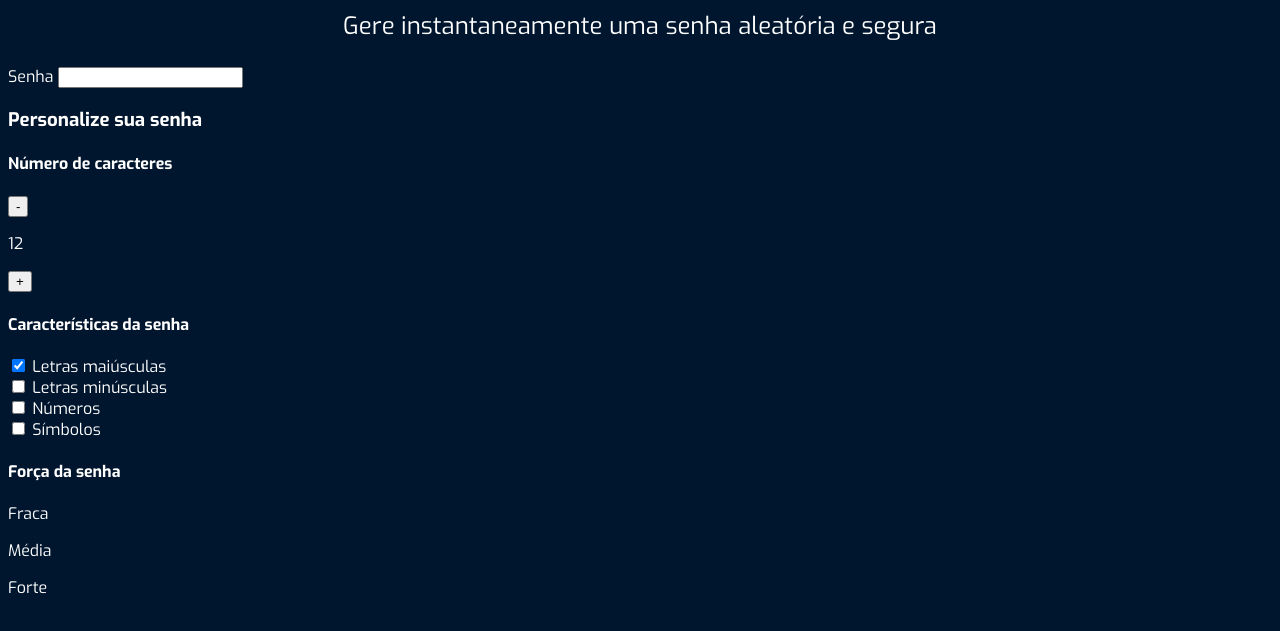
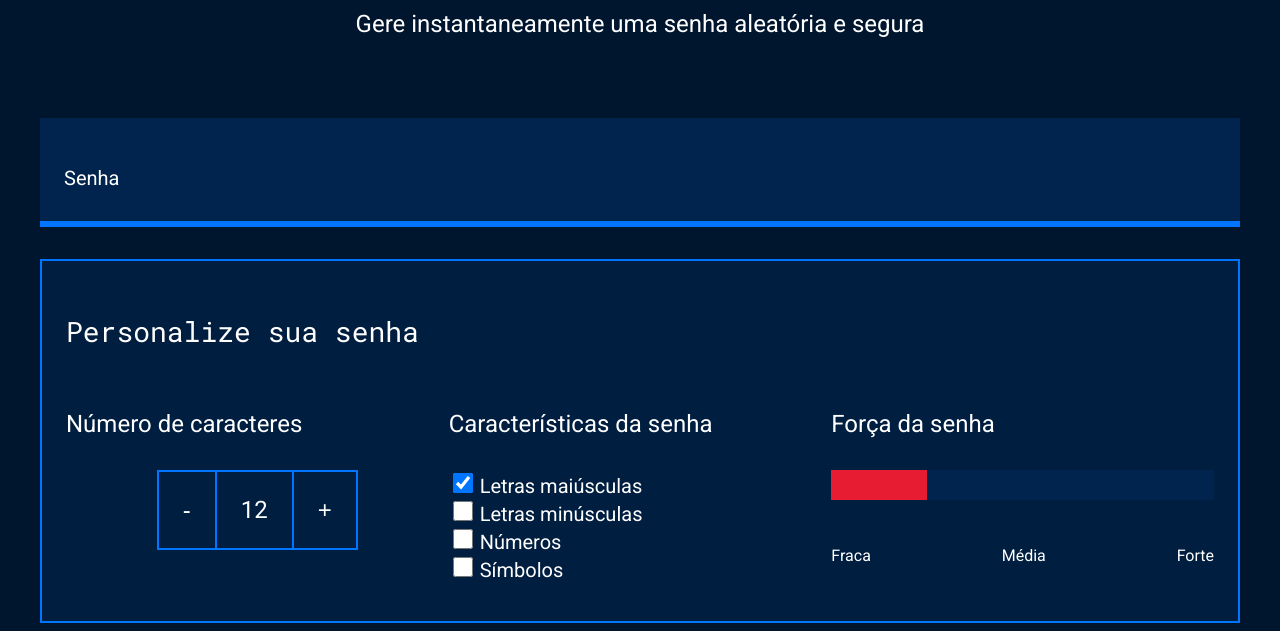
Before and after one commit to matheusdofullbox/Seguran-a-Digital, a plain HTML site: page index.html in a window 1280 px wide. Shown: the part 208-839 px from the top of the page. Drawn offline with Linux system fonts and the light colour scheme; a script that the page names is missing.

Commit message:
Update style.css

```diff
--- a/style.css
+++ b/style.css
@@ -1,4 +1,4 @@
-@import url('https://fonts.googleapis.com/css2?family=Abril+Fatface&family=Exo:ital,wght@0,100..900;1,100..900&display=swap');
+@import url('https://fonts.googleapis.com/css2?family=Roboto&family=Roboto+Mono&display=swap');
 
 :root{
     --branco: white;
@@ -6,26 +6,147 @@
     --fundo-senha: #00244D;
     --fundo-texto: #001E40;
     --borda: #0075FF;
-    --exo: "Exo", sans-serif;
+    --roboto: 'Roboto', sans-serif;
+    --roboto-mono: 'Roboto Mono', monospace;
+}
+
+*{
+    font-weight: 400;
 }
 
 body{
     color: var(--branco);
     background-color: var(--cor-de-fundo);
-    font-family: var(--exo)
+    font-family: var(--roboto);
 }
 
 .titulo-principal{
-    font-family:var(--exo);
+    font-family: var(--roboto-mono);
     font-size: 32px;
 }
 
 .titulo-secundario{
     font-size: 24px;
-    font-weight: 400;
 }
 
 .conteudo-titulo{
     text-align: center;
     margin-top: 80px;
 }
+
+.conteudo-senha{
+    margin-top: 80px;
+    background: var(--fundo-senha);
+    padding: 24px;
+    border-bottom: 6px solid var(--borda);
+}
+
+#campo-senha{
+    background-color: var(--fundo-senha);
+    border: none;
+    color: var(--branco);
+    font-family: var(--roboto-mono);
+    font-size: 40px;
+    width: 70%;
+}
+
+#campo-senha:focus{
+    outline: none;
+}
+
+.conteudo{
+    max-width: 1200px;
+    margin: 0 auto;
+}
+
+.parametro{
+    background-color: var(--fundo-texto);
+    border: 2px solid var(--borda);
+    margin-top: 32px;
+    padding: 24px;
+}
+
+.parametro-titulo{
+    font-family: var(--roboto-mono);
+    font-size: 28px;
+}
+
+.parametro-senha__titulo{
+    font-size:24px;
+}
+
+.parametro-coluna__senha{
+    display: flex;
+    flex-direction: column;
+    justify-content: center;
+}
+.parametro-senha{
+    width: 50%;
+    margin: 0 auto;
+}
+
+.parametro-senha-botoes{
+    display: flex;
+    justify-content: center;
+}
+
+.parametro-senha__botao{
+    background-color: var(--fundo-texto);
+    color: var(--branco);
+    border: 2px solid var(--borda);
+    padding: 24px;
+    font-size: 24px;
+    cursor: pointer;
+}
+.parametro-senha__texto{
+    padding: 24px;
+    border-top: 2px solid var(--borda);
+    border-bottom: 2px solid var(--borda);
+    margin: 0;
+    font-size: 24px;
+}
+
+label{
+    font-size: 20px;
+}
+
+.checkbox{
+    width: 20px;
+    height: 20px;
+    cursor: pointer;
+}
+
+.barra{
+    background-color: var(--fundo-senha);
+    height: 30px;
+    width: 100%;
+}
+.forca{
+    height: 30px;
+    position: relative;
+    bottom: 30px;
+}
+.fraca{
+    width: 25%;
+    background-color: #E71B32;
+}
+.media{
+    background-color: #FAF408;
+    width: 50%;
+}
+.forte{
+    background-color: #00FF85;
+    width: 100%;
+}
+
+.parametro-senha-textos{
+    display: flex;
+    justify-content: space-between;
+}
+
+
+@media screen and (min-width: 768px) {
+    .parametro-coluna__senha{
+        flex-direction: row;
+    }
+}
```
